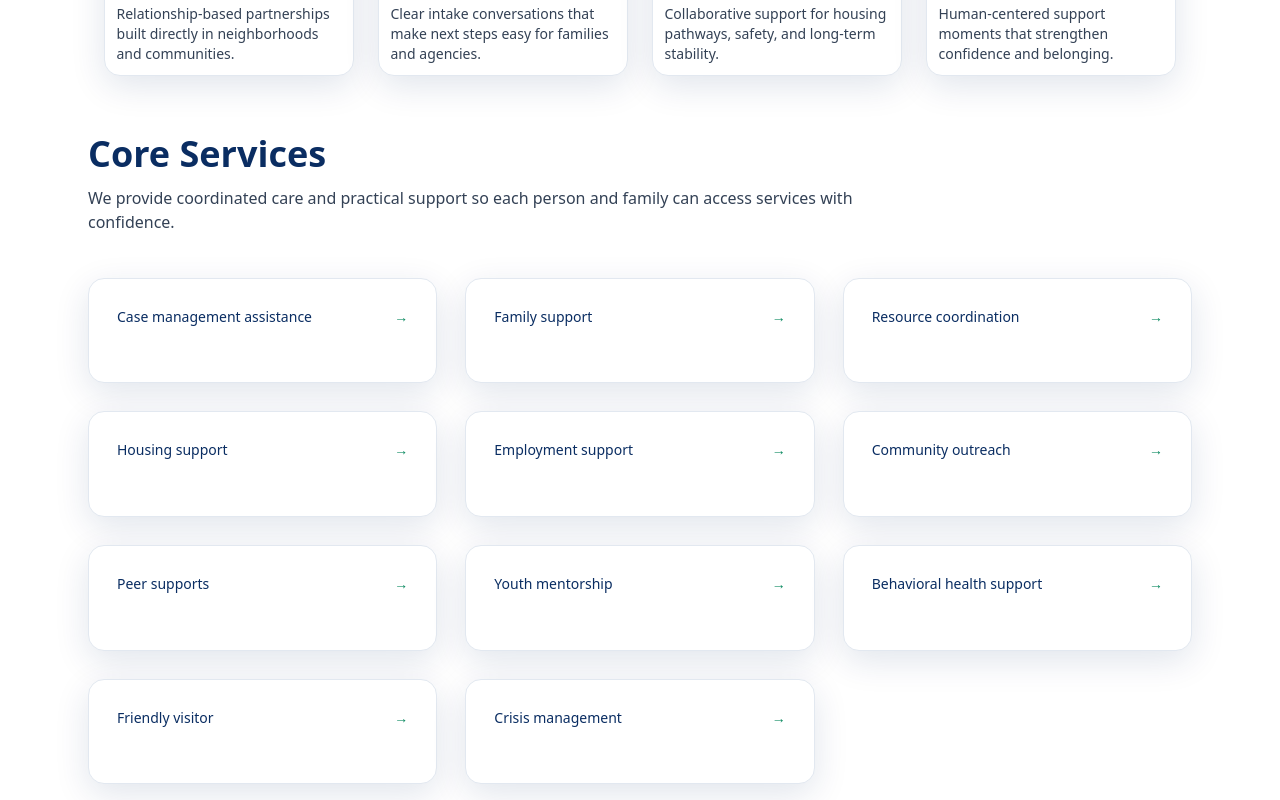
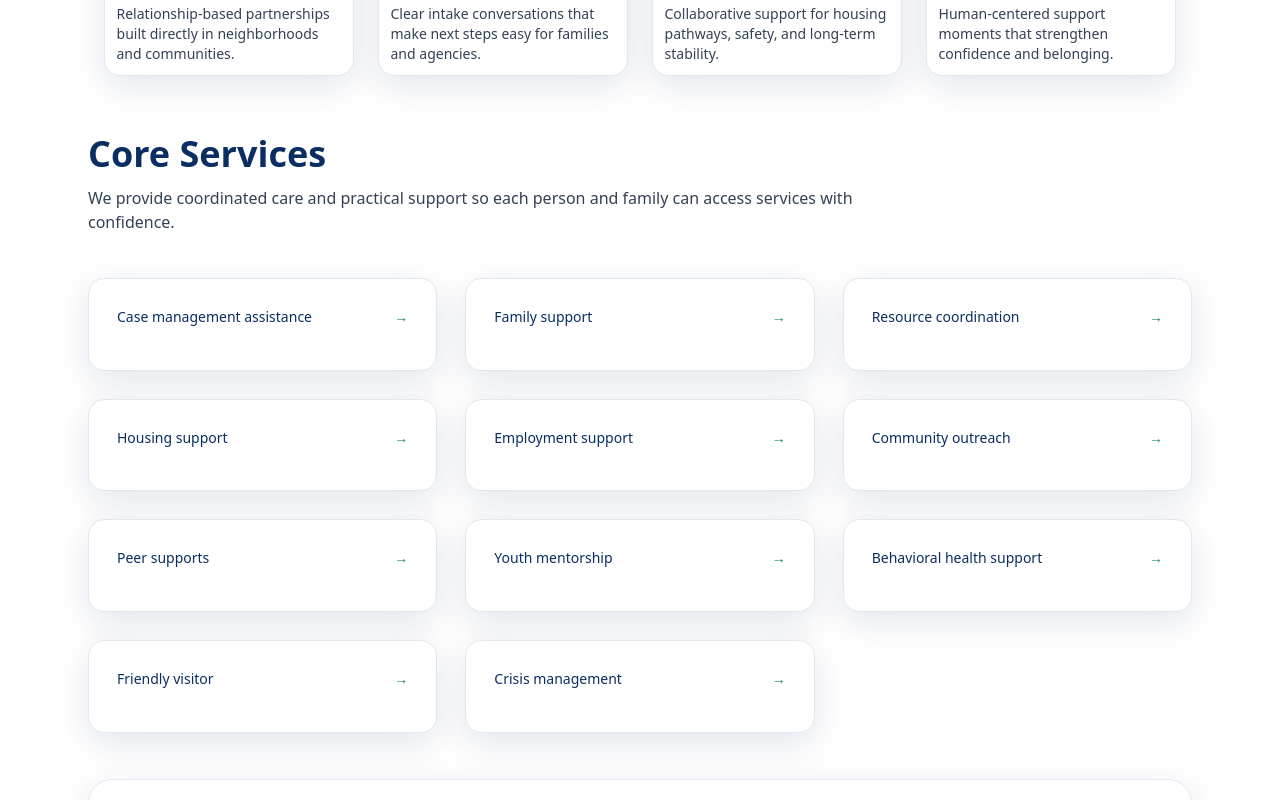
Before and after one commit to EricGoodmanD/Goodman-Horizon, a Next.js app: page / in a window 1280 px wide. Shown: the part 1660-2460 px from the top of the page. Built offline with nearby package versions, Linux system fonts and the light colour scheme.

Commit message:
Tighten laptop spacing for Core Services section

```diff
--- a/app/globals.css
+++ b/app/globals.css
@@ -189,19 +189,19 @@ body {
   }
 
   .laptop-core-section {
-    padding-top: 1.4rem;
-    padding-bottom: 3.6rem;
+    padding-top: 0.9rem;
+    padding-bottom: 2.4rem;
   }
 
   .laptop-core-grid {
-    margin-top: 1.75rem;
-    row-gap: 0.85rem;
+    margin-top: 1.1rem;
+    row-gap: 0.65rem;
     column-gap: 0.95rem;
   }
 
   .laptop-core-card {
-    min-height: 6.6rem;
-    padding: 0.88rem;
+    min-height: 5.8rem;
+    padding: 0.74rem;
   }
 
   .laptop-cta-shell {
```
